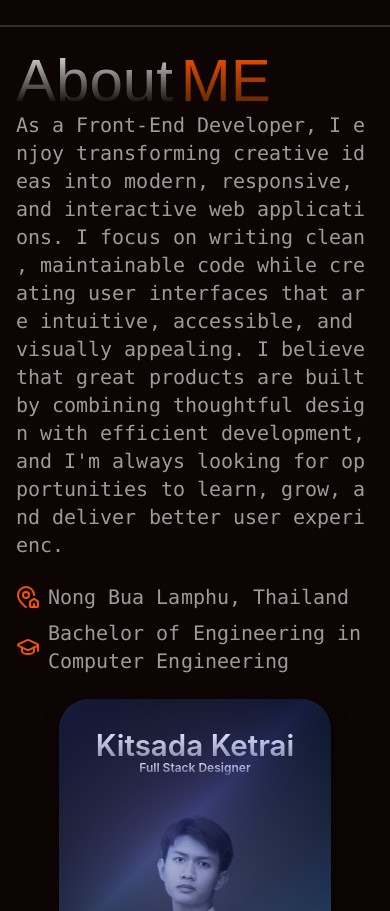
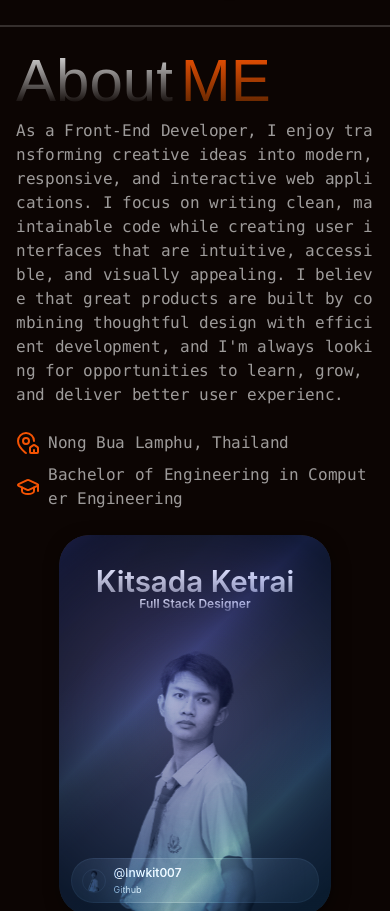
Before and after one commit to lnwkit007/PROFILE-ME, a Vue app: page / in a window 390 px wide. Shown: the part 957-1868 px from the top of the page. Built offline with nearby package versions, Linux system fonts and the light colour scheme; a web font is replaced by a local one.

Commit message:
Update responsive component AboutMe.

```diff
--- a/src/components/AboutMe.vue
+++ b/src/components/AboutMe.vue
@@ -10,7 +10,7 @@ import ScrambledText from "./bits/ScrambleText.vue";
     class="flex items-center justify-between px-4 lg:px-6 py-6 md:py-9 mx-auto max-w-330"
   >
     <div
-      class="flex flex-col items-center xl:items-start xl:flex-row gap-6 xl:gap-2"
+      class="flex flex-col items-center xl:items-start lg:flex-row gap-6 xl:gap-2"
     >
       <div class="xl:mr-6">
         <h2
@@ -34,6 +34,7 @@ import ScrambledText from "./bits/ScrambleText.vue";
           :duration="1.2"
           :speed="0.5"
           scrambleChars=".:"
+          class="mt-2 lg:mt-0"
         >
           As a Front-End Developer, I enjoy transforming creative ideas into
           modern, responsive, and interactive web applications. I focus on
--- a/src/components/bits/ScrambleText.vue
+++ b/src/components/bits/ScrambleText.vue
@@ -110,7 +110,7 @@ watch(
 <template>
   <div
     ref="rootRef"
-    :class="`font-mono text-xl text-white/60 ${className}`"
+    :class="`font-mono text-base lg:text-xl text-white/60 ${className}`"
     :style="style"
   >
     <p>
```
